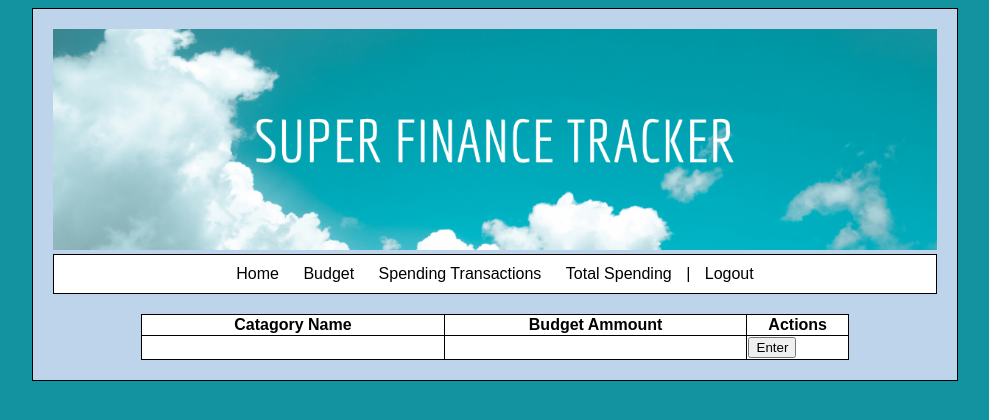
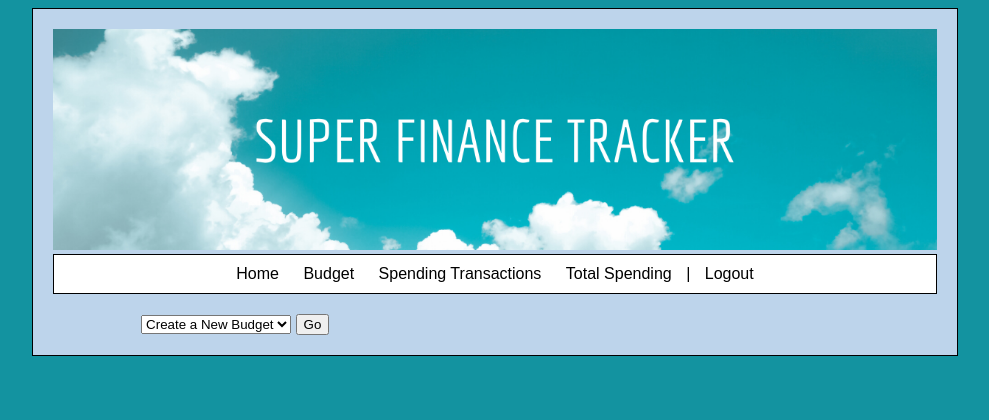
Before and after one commit to JosiahMaddux/FinanceTracker, a PHP site: page /financetracker/pages/budget.php in a window 1280 px wide. Shown: the top 420 px of the page, without its empty margins (145-1134 px from the left). Run offline with PHP 8.4, Linux system fonts and the light colour scheme; the visitor is signed in with stand-in values (Sample User, id 1); tables that the repository leaves empty or names only in its code hold one stand-in row (values such as "Sample post"); data that the repository does not hold is empty.

Commit message:
You can now have multiple budgets

```diff
--- a/includes/db-server.php
+++ b/includes/db-server.php
@@ -2,5 +2,6 @@
     $host = 'localhost';
     $user = 'root';
     $password = '';
-    $link = mysqli_connect($host, $user, $password);
+    $database = 'finance_tracker';
+    $link = mysqli_connect($host, $user, $password, $database);
 ?>
--- a/includes/tables.php
+++ b/includes/tables.php
@@ -2,19 +2,39 @@
 // This file automatically creates tables on the DB if they do not already exist
 
 // Connect to server
+// You have to have a DB named finance_tracker
 include "db-server.php";
 
-// Create DB
-$query = 'CREATE DATABASE IF NOT EXISTS Final_Josiah_Maddux;';
-$result = mysqli_query($link, $query);
-$databaseName = 'Final_Josiah_Maddux';
-$databaseSelected = mysqli_select_db($link, $databaseName);
-
-// Create catagories table
-$query = 'CREATE TABLE IF NOT EXISTS Categories (CategoryName VARCHAR(50) PRIMARY KEY, Ammount FLOAT);';
+// Create Users table
+$query = 'CREATE TABLE IF NOT EXISTS Users
+    (ID INT UNSIGNED AUTO_INCREMENT PRIMARY KEY,
+    username VARCHAR(50) NOT NULL UNIQUE,
+    password VARCHAR(255) NOT NULL,
+    created_at DATETIME DEFAULT CURRENT_TIMESTAMP);';
 $result = mysqli_query($link, $query);
 
-// Create a spending table for each month of the year
-    $query = 'CREATE TABLE IF NOT EXISTS SpendingTransactions (TransactionID INT(4) UNSIGNED AUTO_INCREMENT PRIMARY KEY, ItemDescription VARCHAR(250), Category VARCHAR(50), Ammount FLOAT, TransactionDate VARCHAR(20), FOREIGN KEY (Category) REFERENCES Categories(CategoryName));';
-    $result = mysqli_query($link, $query);
+// Create Budgets table
+$query = 'CREATE TABLE IF NOT EXISTS Budgets
+    (ID INT UNSIGNED AUTO_INCREMENT PRIMARY KEY,
+    UserID INT UNSIGNED NOT NULL REFERENCES Users(ID),
+    BudgetName VARCHAR(64));';
+$result = mysqli_query($link, $query);
+
+// Create BudgetCatagories table
+$query = 'CREATE TABLE IF NOT EXISTS BudgetCategories
+    (ID INT UNSIGNED AUTO_INCREMENT PRIMARY KEY,
+    BudgetID INT UNSIGNED NOT NULL REFERENCES Budgets(ID),
+    Category VARCHAR(64),
+    Ammount DECIMAL(12, 2));';
+$result = mysqli_query($link, $query);
+
+// Create SpendingTransactions table
+$query = 'CREATE TABLE IF NOT EXISTS SpendingTransactions
+    (TransactionID INT UNSIGNED AUTO_INCREMENT PRIMARY KEY,
+    UserID INT UNSIGNED NOT NULL REFERENCES Users(ID),
+    ItemDescription VARCHAR(255),
+    Category VARCHAR(64) REFERENCES BudgetCategories(Category),
+    Ammount DECIMAL(12, 2),
+    TransactionDate VARCHAR(20));';
+$result = mysqli_query($link, $query);
 ?>
--- a/pages/budget.php
+++ b/pages/budget.php
@@ -1,4 +1,47 @@
-<?php include "../includes/login-check.php" ?>
+<?php
+	include "../includes/login-check.php";
+	include "../includes/db-server.php";
+
+	function makeFormforNewBudget() {
+		echo 	'<form action="#" method="POST">
+				<label for="">Budget Name</label>
+				<input type="text" id="budget-name" name="create-budget-name">
+				<button type="submit">Create Budget</button>
+				</form>';
+	}
+
+	function makeBudgetTable($BudgetID) {
+		echo '<table><tr><th>Catagory Name</th><th>Budget Ammount</th><th>Actions</th></tr>';
+		$query = 'SELECT * FROM BudgetCategories WHERE BudgetID = '.$BudgetID.';';
+		$result = mysqli_query($GLOBALS['link'], $query);
+		if(!empty($result->num_rows)) {
+			for($i = 0; $i < $result->num_rows; $i++) {
+				$row = $result->fetch_assoc();
+				echo '<tr id="row-'.$row["Category"].'">';
+				echo '<td>'.$row["Category"].'</td>'.'<td>$'.$row["Ammount"].'</td>'.'<td><button onclick="EditRecord(\''.$row["Category"].'\', \'$'.$row["Ammount"].'\')">Edit</button><button form="del-form" type="submit" name="submit" value="delete'.$row["Category"].'">Delete</button></td>';
+				echo '</tr>';
+			}
+		}
+		echo '<tr id="insertRow">
+				<form action="#" method="POST" id="main-form" autocomplete="off">
+				<td><input type="text" name="Category"></td>
+				<td><input type="text" name="Ammount" required></td>
+				<td><button type="submit" name="submit-budget" value="'.$BudgetID.'">Enter</button></td>
+				</form>
+			</tr>
+			</table>';
+	}
+
+	function insertIntoBudgetsTable($UserID, $BudgetName) {
+		$query = 'INSERT INTO Budgets (UserID, BudgetName) VALUES ('.$UserID.' ,'.$BudgetName.');';
+		$result = mysqli_query($GLOBALS["link"], $query);
+	}
+
+	function insertIntoBudgetCategoriesTable($BudgetID, $Category, $Ammount) {
+		$query = 'INSERT INTO BudgetCategories (BudgetID, Category, Ammount) VALUES ('.$BudgetID.', "'.$Category.'", '.$Ammount.');';
+		$result = mysqli_query($GLOBALS["link"], $query);
+	}
+?>
 <!DOCTYPE HTML>
 <html>
 	<head>
@@ -8,30 +51,6 @@
 		<link rel="icon" href="../images/favicon.jpg">
 	</head>
 	<body>
-	<?php
-		include "../includes/tables.php";
-	?>
-	<!--The below script processes the submission of the forms on this page-->
-	<script src="../js/Budgets.js"></script>
-	<?php
-		$host = 'localhost';
-		$user = 'root';
-		$password ='';
-		$database = 'Final_Josiah_Maddux';
-		$link = mysqli_connect($host, $user, $password, $database);
-		if(!empty($_POST)) {
-			if($_POST["submit"] == 'insert') {
-				$query = 'INSERT INTO Categories (CategoryName, Ammount) VALUES ("'.$_POST["Category"].'", '.$_POST["Ammount"].')';
-				$result = mysqli_query($link, $query);
-			} else if(substr($_POST["submit"], 0, 6) == 'delete') {
-				$query = 'DELETE FROM Categories WHERE CategoryName="'.substr($_POST["submit"], 6).'"';
-				$result = mysqli_query($link, $query);
-			} else if(substr($_POST["submit"], 0, 6) == 'update') {
-				$query = 'UPDATE Categories set CategoryName="'.$_POST["Category"].'", Ammount='.$_POST["Ammount"].' WHERE CategoryName="'.substr($_POST['submit'], 6).'"';
-				$result = mysqli_query($link, $query);
-			}
-		}
-	?>
 		<main>
 			<img src="../images/main.png" id="main" alt="">
 			<nav>
@@ -43,30 +62,48 @@
                 <a href="logout.php">Logout</a>
 			</nav>
 			<section>
-				<table>
-					<tr><th>Catagory Name</th><th>Budget Ammount</th><th>Actions</th></tr>
+			<form action="#" method="POST">
+				<select name="select">
+					<option value="new">Create a New Budget</option>
 					<?php
-						$query = 'SELECT * FROM Categories;';
+						$query = 'SELECT * FROM Budgets WHERE UserID = '.$_SESSION["ID"].';';
 						$result = mysqli_query($link, $query);
-						if(!empty($result->num_rows)) {
-							for($i = 0; $i < $result->num_rows; $i++) {
-								$row = $result->fetch_row();
-								echo '<tr id="row-'.$row[0].'">';
-								echo '<td>'.$row[0].'</td>'.'<td>$'.number_format($row[1], 2).'</td>'.'<td><button onclick="EditRecord(\''.$row[0].'\', \'$'.number_format($row[1], 2).'\')">Edit</button><button form="del-form" type="submit" name="submit" value="delete'.$row[0].'">Delete</button></td>';
-								echo '</tr>';
-							}
+						for($i = 0; $i < $result->num_rows; $i++) {
+							$row = $result->fetch_row();
+							echo '<option value="'.$row[0].'">';
+							echo $row[2];
+							echo '</option>';
 						}
 					?>
-					<tr id="insertRow">
-						<form action="#" method="POST" id="main-form" autocomplete="off">
-							<td><input type="text" name="Category"></td>
-							<td><input type="text" name="Ammount" required></td>
-							<td><button type="submit" name="submit" value="insert">Enter</button></td>
-						</form>
-					</tr>
-				</table>
+				</select>
+				<button type="submit">Go</button>
+			</form>
+			<!-- Form processer -->
+			<?php
+				// Check to form has been submitted
+				if(!empty($_POST)) {
+
+					// If create a budget was selected, print a form for the new budget
+					if(!empty($_POST["select"]) && $_POST["select"] == "new") {
+						makeFormforNewBudget();
+
+					// If a budget was selected, show that budget as a table
+					} else if (!empty($_POST["select"]) && $_POST["select"] != "new") {
+						makeBudgetTable($_POST["select"]);
+
+					// If rows from a budget table were added, process it in the DB
+					} else if(!empty($_POST["submit-budget"])) {
+						insertIntoBudgetCategoriesTable($_POST["submit-budget"], $_POST["Category"], $_POST["Ammount"]);
+						makeBudgetTable($_POST["submit-budget"]);
+					}
+
+					// This will procress the creation of the new budget
+					if(!empty($_POST["create-budget-name"])) {
+						insertIntoBudgetsTable($_SESSION["ID"], $_POST["create-budget-name"]);
+					}
+				}
+			?>
 			</section>
 		</main>
 	</body>
-	<form action="#" method="POST" id="del-form"></form>
 </html>
--- a/pages/login.php
+++ b/pages/login.php
@@ -28,7 +28,8 @@
             if(!empty($row)) {
                 if($row[2] == $_POST["password"]) {
                     $_SESSION["loggedin"] = true;
-                    $_SESSION["username"] = $_POST["username"];
+                    $_SESSION["username"] = $_row[1];
+                    $_SESSION["ID"] = $row[0];
                     header("location: total-spending.php");
                     exit;
                 } else {
```
